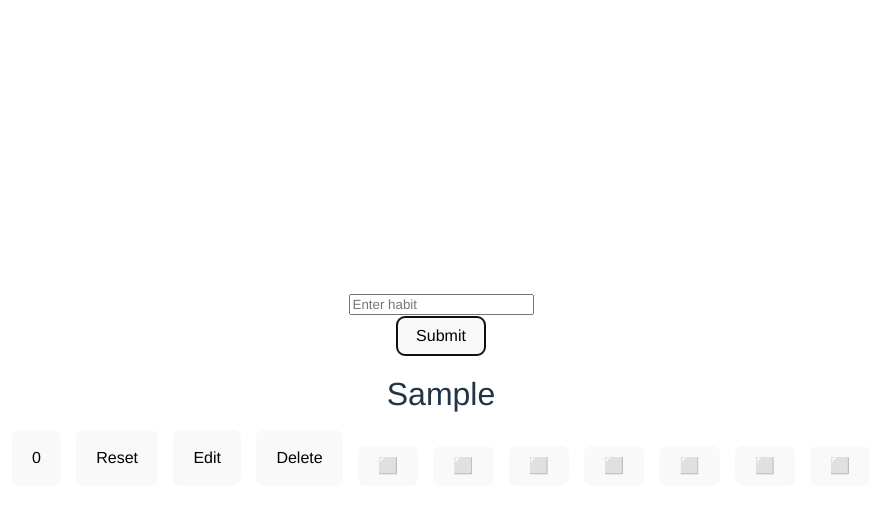
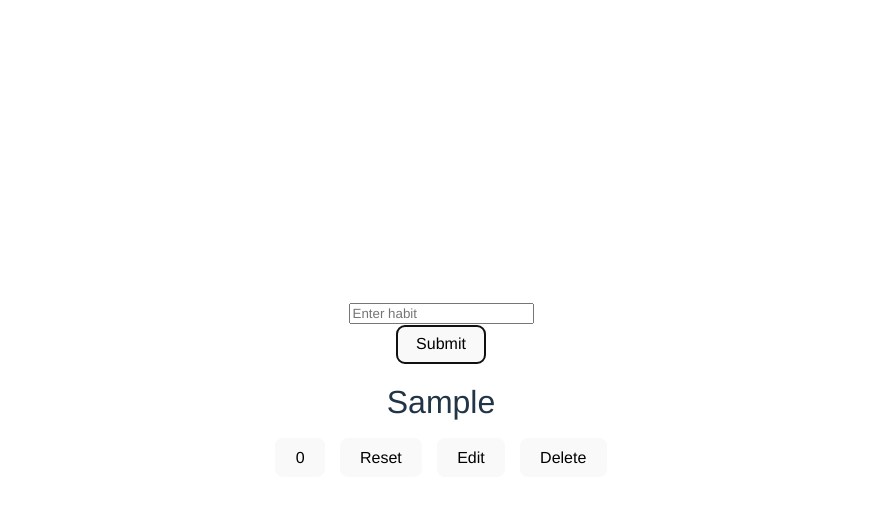
Before and after one commit to Rajat-web-server/Habit_tracker, a React (Vite) app in the folder Habit Tracker/: page / in a window 1280 px wide. Both pictures are taken after typing "Sample" into the empty fields and a click on the button "Submit". Shown: the top 514 px of the page, without its empty margins (199-1079 px from the left). Built offline with nearby package versions, Linux system fonts and the light colour scheme.

Commit message:
solve the week related bugs like variable shadowing, restructuring the object, object  traversal, nested object updates , object property access

```diff
--- a/Habit Tracker/src/App.jsx
+++ b/Habit Tracker/src/App.jsx
@@ -15,23 +15,17 @@ function App() {
 
   const weekFunc = () => {
     const week = ["Mon", "Tues", "Wed", "Thurs", "Fri", "Sat", "Sun"];
-
-    const weeks={}
-
-    week.forEach((day,index) => {
+    const weekdata = {};
+    week.forEach((day, index) => {
       const newDate = new Date();
-      newDate.setDate(now.getDate()+index)
-      weeks[day] = {
-           date : newDate.getDate(),
-         checked : false
-
+      newDate.setDate(now.getDate() + index);
+      weekdata[day] = {
+        date: newDate.getDate(),
+        checked: false,
       };
-      {console.log("day :",day)}
-      {console.log("date :",weeks[day].date)}
     });
-    return weeks;
+    return weekdata;
   };
-  console.log(weekFunc())
 
   const Submit = () => {
     if (!habit.trim()) return;
@@ -39,26 +33,16 @@ function App() {
       id: now.toLocaleString(),
       title: habit,
       counter: 0,
-      checked: Array(7).fill(false),
       week: weekFunc(),
       completionDate: [],
-      /**
-       * so how it's gonna be like
-       * week :{
-       *  "Mon":{
-       *   date : now.toLocalString(),
-       *   checked : true,
-       *
-       *
-       *  }
-       * }
-       *
-       */
     };
-    sethabitList([...habitList, newHabit]); //immutable state updates
+    setHabit(newHabit);
+    console.log("Habit :", newHabit);
+    sethabitList([...habitList, newHabit]);
+
     setHabit("");
   };
-
+  console.log("newHabit :", habit);
   const updateHabit = (index, newValue) => {
     const updatedhabits = [...habitList];
     updatedhabits[index] = newValue;
@@ -85,6 +69,7 @@ function App() {
           updateHabit={updateHabit}
           deleteHabit={deleteHabit}
           now={now}
+          habitList={habitList}
         />
       ))}
     </div>
--- a/Habit Tracker/src/components/habit_item.jsx
+++ b/Habit Tracker/src/components/habit_item.jsx
@@ -3,7 +3,14 @@ import { useState, useEffect } from "react";
 import "./habit_item.css";
 import { Input } from "./input";
 
-export const Habititem = ({ habit, index, updateHabit, deleteHabit, now }) => {
+export const Habititem = ({
+  habit,
+  index,
+  updateHabit,
+  deleteHabit,
+  now,
+  habitList,
+}) => {
   const [isEditing, setIsEditing] = useState(false);
 
   const [editHabit, setEditHabit] = useState(habit.title);
@@ -13,20 +20,24 @@ export const Habititem = ({ habit, index, updateHabit, deleteHabit, now }) => {
   }, [habit]);
 
   // TOGGLE CHECKBOX
-  const checked = (dayIndex) => {
-    const updatedCheck = [...habit.checked];
-    updatedCheck[dayIndex] = !updatedCheck[dayIndex];
-
+  const checked = (day) => {
     const updatedHabit = {
       ...habit,
+      week: {
+        ...habit.week,
 
-      checked: updatedCheck,
+        [day]: {
+          ...habit.week[day],
 
-      completionDate: updatedCheck[dayIndex]
+          checked: !habit.week[day].checked,
+        },
+      },
+
+      completionDate: !habit.week[day].checked
         ? [...habit.completionDate, now.toLocaleString()]
-        : habit.completionDate.filter((day) => day !== habit.week[dayIndex]),
+        : habit.completionDate,
 
-      counter: updatedCheck[dayIndex] ? habit.counter + 1 : habit.counter,
+      counter: habit.week[day].checked ? habit.counter + 1 : habit.counter - 1,
     };
 
     updateHabit(index, updatedHabit);
@@ -92,20 +103,18 @@ export const Habititem = ({ habit, index, updateHabit, deleteHabit, now }) => {
         <button onClick={edit}>Edit</button>
 
         <button onClick={delete_}>Delete</button>
-        {[...Array(7)].map((_, dayIndex) => {
-          return (
-            <div>
-              <p>{habit.week[dayIndex]}</p>
-              <button key={dayIndex}
-                type="checkbox" checked={habit.checked[dayIndex]}
-                onClick={() => checked(dayIndex)}>
-                  {
-                    habit.checked[dayIndex]?"✅" : "⬜"
-                  }
-                  {/* {console.log(!habit.checked[dayIndex])} */}
-              </button>
-            </div>
-          );
+        {habitList.map((habit) => {
+          {
+            Object.keys(habit.week).map((day) => (
+              <div key={day}>
+                <p>{day}</p>
+
+                <button onClick={() => checked(day)}>
+                  {habit.week[day].checked ? "✅" : "⬜"}
+                </button>
+              </div>
+            ));
+          }
         })}
       </div>
     </div>
```
